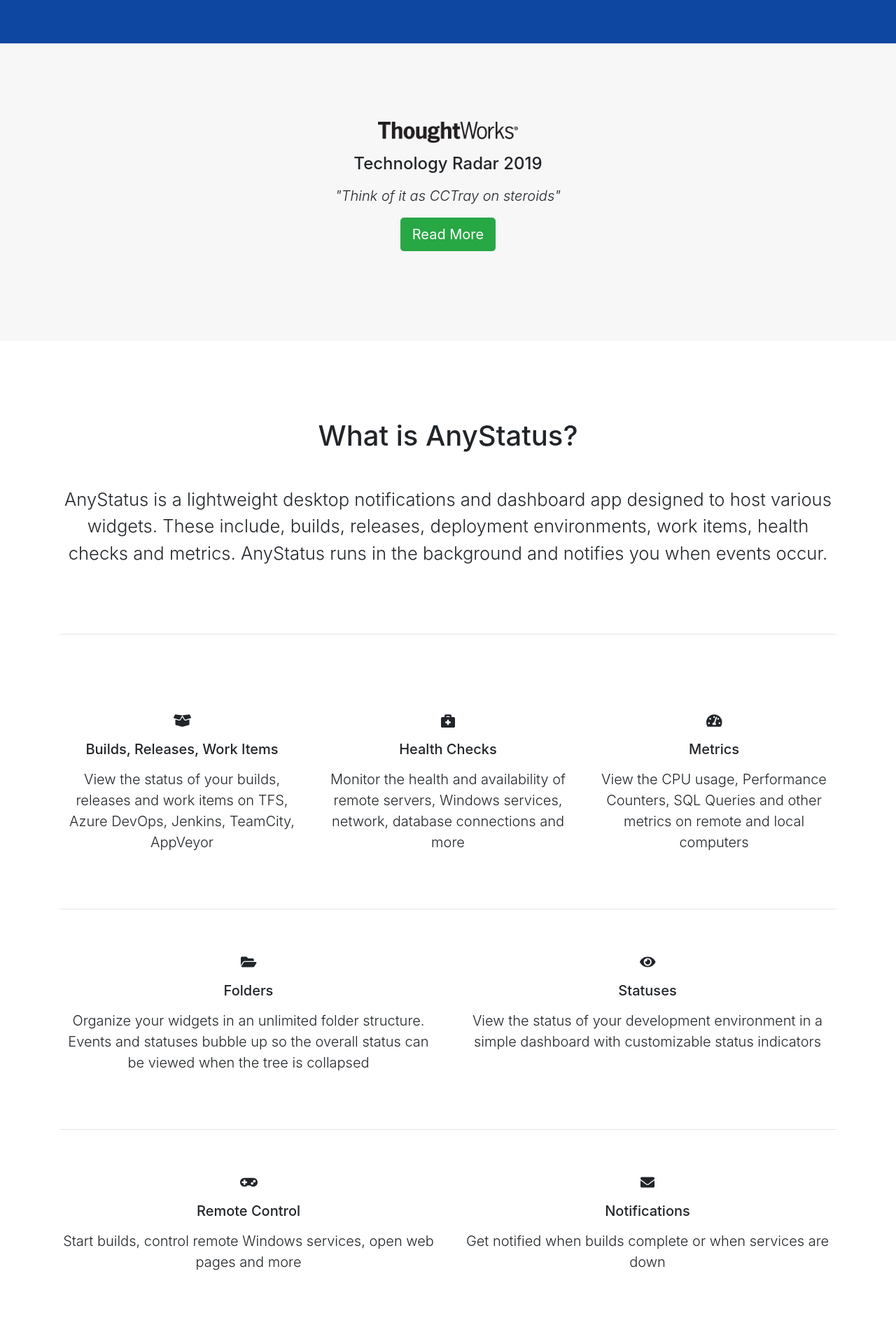
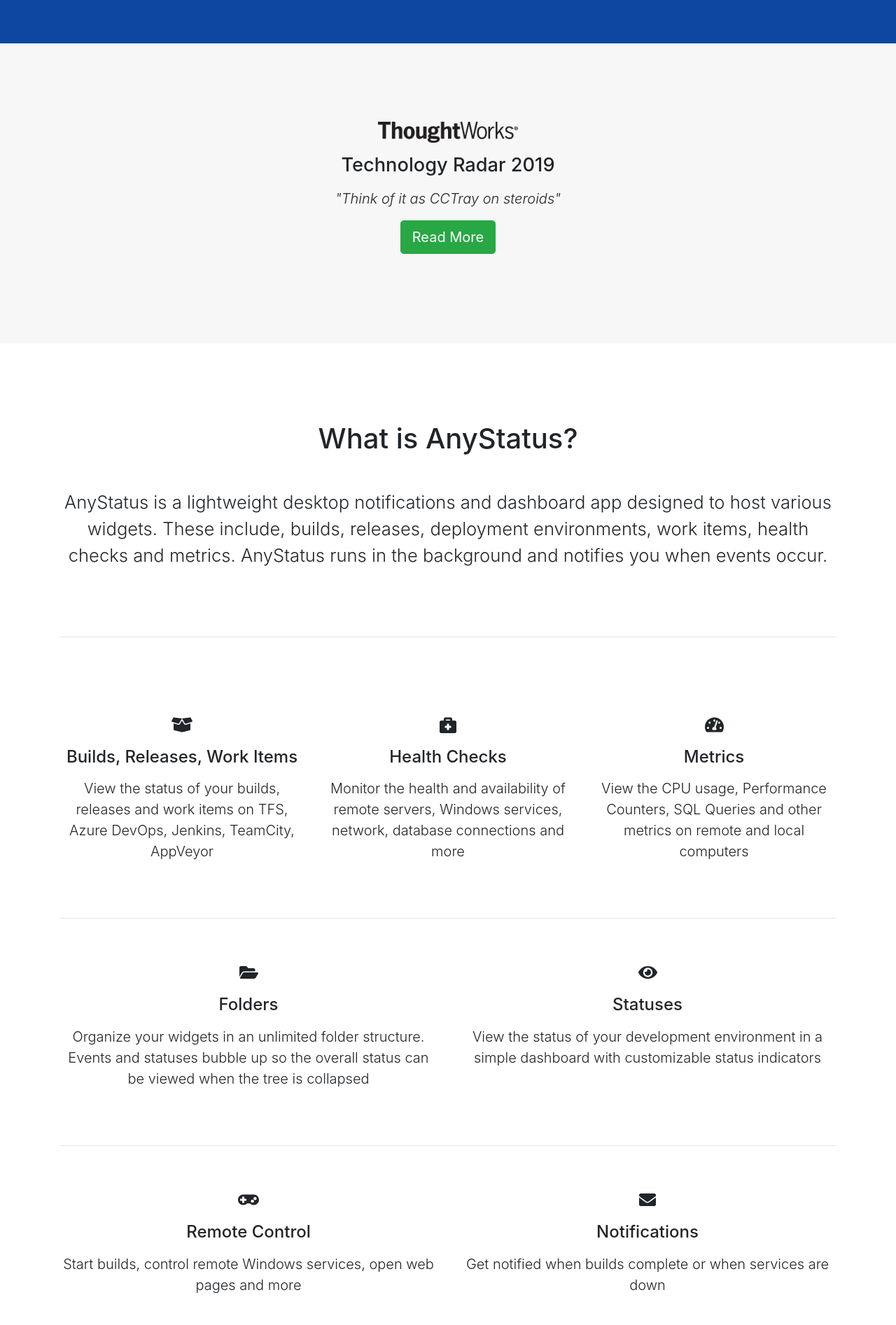
Before and after one commit to AnyStatus/anystatus.github.io, a Jekyll site: the page built from index.html, in a window 1280 px wide. Shown: the part 730-2624 px from the top of the page at 70% size. Built offline with Jekyll 4.4.1, drawn with Linux system fonts in a browser that asks for light colours; comment, search, counter and statistics services are not loaded.

Commit message:
Update site.css

```diff
--- a/assets/css/site.css
+++ b/assets/css/site.css
@@ -30,11 +30,11 @@
 }
 
 h2 {
-    font-size: 1.5em;
+    font-size: 1.7rem;
     margin-bottom: 1rem;
 }
 
 h3 {
-    font-size: 1.25em;
+    font-size: 1.5rem;
     margin-bottom: 1rem;
 }
```
